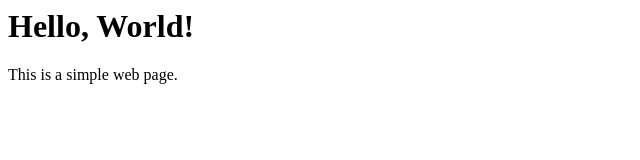
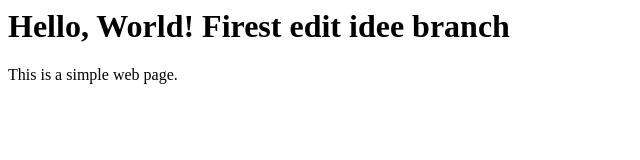
Before and after one commit to YASSINE-ZENNED/TpGit, a plain HTML site: page index.html in a window 1280 px wide. Shown: the whole page, without its empty margins (0-640 px from the left). Drawn offline with Linux system fonts and the light colour scheme.

Commit message:
idee branch

```diff
--- a/index.html
+++ b/index.html
@@ -3,7 +3,7 @@
 <title>My First Web Page</title>
 </head>
 <body>
-<h1>Hello, World!</h1>
+<h1>Hello, World! Firest edit idee branch</h1>
 <p>This is a simple web page.</p>
 </body>
 </html>
--- a/style.css
+++ b/style.css
@@ -9,3 +9,4 @@ h1 {
 p {
   color: red;
 }
+//first edit
```
Also changed, not shown: idee1.txt (added), readmee.txt (added).
